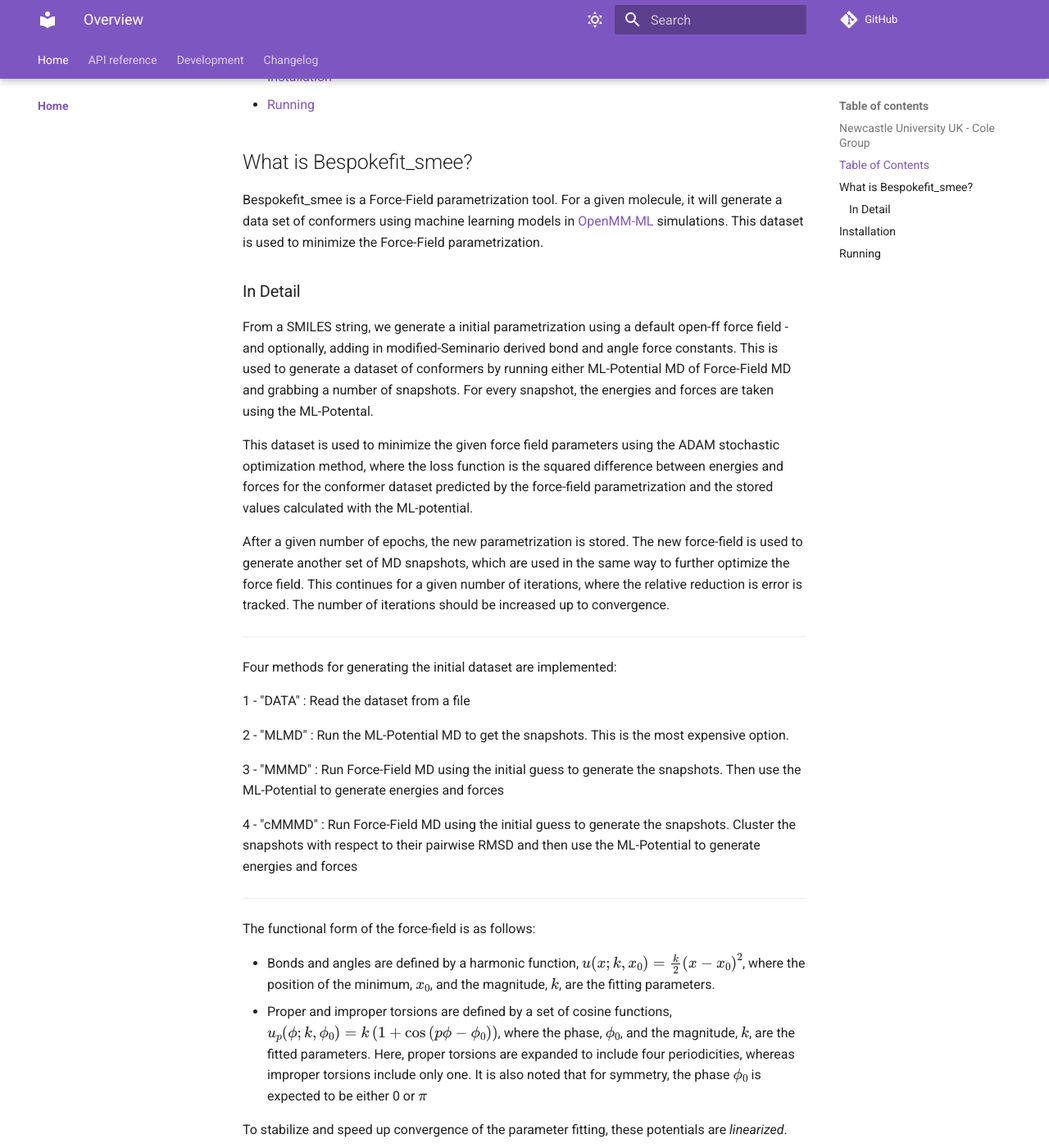
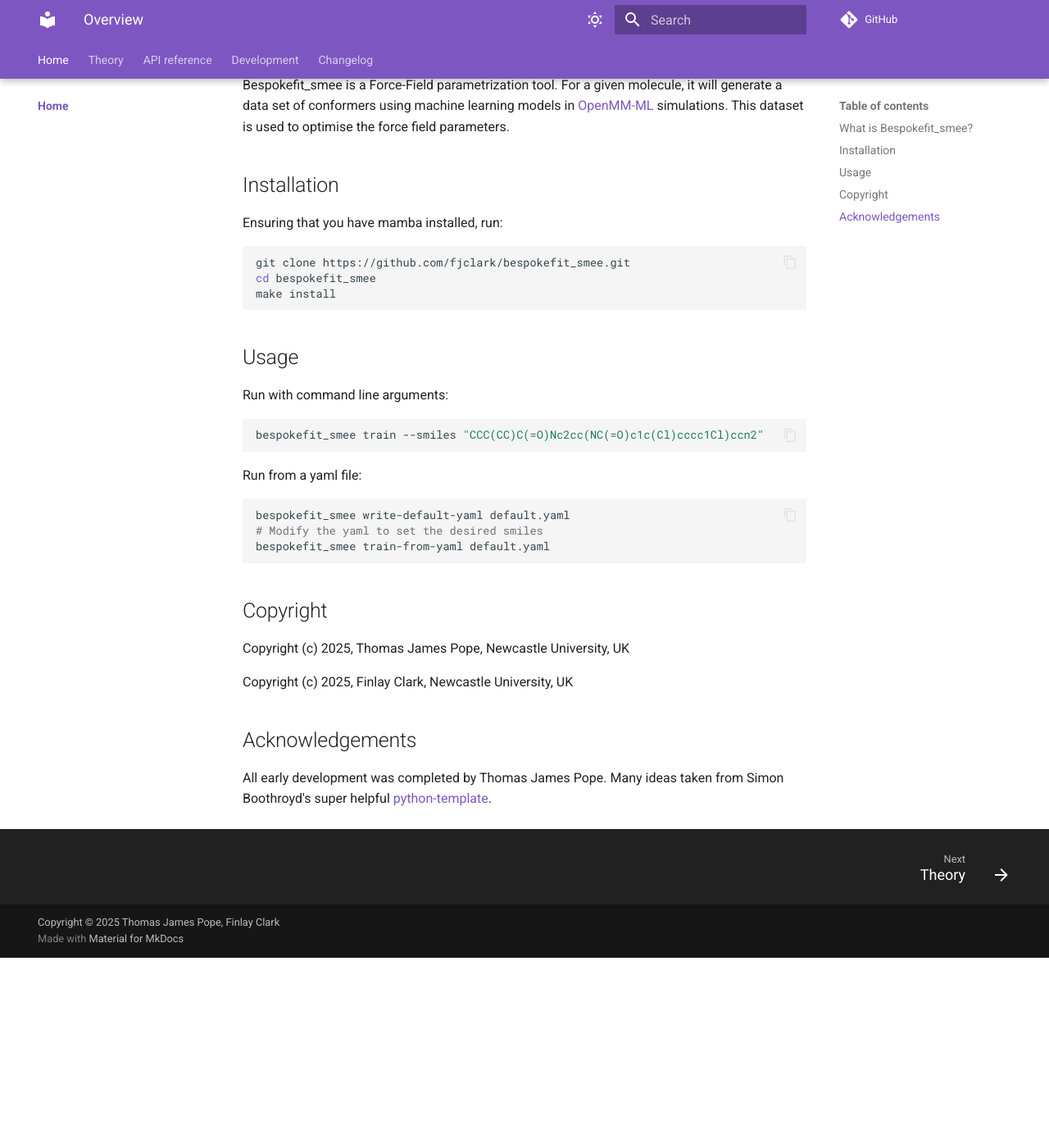
Before and after one commit to fjclark/bespokefit_smee, an MkDocs documentation site: the page built from docs/index.md, in a window 1280 px wide and 1400 px high, scrolled down 808 px. Shown: the whole window at 82% size. Built offline with MkDocs 1.6.1 and Material for MkDocs 9.7.7, drawn with Linux system fonts in a browser that asks for light colours; comment, search, counter and statistics services are not loaded; the version menu is left out; after the commit the page ends 1976 px from its top, so only the background shows below that; some of the changed text lies outside the part shown.

Commit message:
Streamline README
Most original material moved to the theory section of the docs.

````diff
--- a/README.md
+++ b/README.md
@@ -20,131 +20,45 @@
 
 ---
 
-Generate a Bespoke Force-Field Parametrization Quickly and Reliably
+Generate a Bespoke Force-Field Parametrization Quickly and Reliably. Developed in the [Cole Group](https://blogs.ncl.ac.uk/danielcole/about-us/) at Newcastle University. Please see the [**documentation**](https://fjclark.github.io/bespokefit_smee/).
 
-#### **Newcastle University UK - Cole Group**
-
-
-## Table of Contents
-
-* [What is Bespokefit_smee?](https://github.com/thomasjamespope/bespokefit_smee?tab=readme-ov-file#what-is-bespokefit_smee)
-    * [In-Detail](https://github.com/thomasjamespope/bespokefit_smee?tab=readme-ov-file#In-Detail)
-* [Installation](https://github.com/thomasjamespope/bespokefit_smee?tab=readme-ov-file#installation)
-* [Running](https://github.com/thomasjamespope/bespokefit_smee?tab=readme-ov-file#running)
-
-
+***Warning**: This code is experimental and under active development. It is not guaranteed to provide correct results,
+the documentation and testing is incomplete, and the API may change without notice.*
 
 ## What is Bespokefit_smee?
 
-Bespokefit_smee is a Force-Field parametrization tool. For a given molecule, it will generate a data set of conformers using machine learning models in [OpenMM-ML](https://github.com/openmm/openmm-ml) simulations. This dataset is used to minimize the Force-Field parametrization.
-
-### In Detail
-
-From a SMILES string, we generate a initial parametrization using a default open-ff force field - and optionally, adding in modified-Seminario derived bond and angle force constants. This is used to generate a dataset of conformers by running either ML-Potential MD of Force-Field MD and grabbing a number of snapshots. For every snapshot, the energies and forces are taken using the ML-Potental.
-
-This dataset is used to minimize the given force field parameters using the ADAM stochastic optimization method, where the loss function is the squared difference between energies and forces for the conformer dataset predicted by the force-field parametrization and the stored values calculated with the ML-potential.
-
-After a given number of epochs, the new parametrization is stored. The new force-field is used to generate another set of MD snapshots, which are used in the same way to further optimize the force field. This continues for a given number of iterations, where the relative reduction is error is tracked. The number of iterations should be increased up to convergence.
-
----
-Four methods for generating the initial dataset are implemented:
-
- 1 - "DATA" : Read the dataset from a file
-
- 2 - "MLMD" : Run the ML-Potential MD to get the snapshots. This is the most expensive option.
-
- 3 - "MMMD" : Run Force-Field MD using the initial guess to generate the snapshots. Then use the ML-Potential to generate energies and forces
-
- 4 - "cMMMD" : Run Force-Field MD using the initial guess to generate the snapshots. Cluster the snapshots with respect to their pairwise RMSD and then use the ML-Potential to generate energies and forces
-
----
-The functional form of the force-field is as follows:
-
-- Bonds and angles are defined by a harmonic function,
-$u(x;k,x_0)=\frac{k}{2}\left(x-x_0\right)^2$,
-where the position of the minimum, $x_0$, and the magnitude, $k$, are the fitting parameters.
-- Proper and improper torsions are defined by a set of cosine functions,
-$u_p(\phi;k,\phi_0)=k\left(1+\cos{\left(p\phi-\phi_0\right)}\right)$,
-where the phase, $\phi_0$, and the magnitude, $k$, are the fitted parameters. Here, proper torsions are expanded to include four periodicities, whereas improper torsions include only one. It is also noted that for symmetry, the phase $\phi_0$ is expected to be either 0 or $\pi$
-
-To stabilize and speed up convergence of the parameter fitting, these potentials are *linearized*.
-
-The linearization of the harmonic terms followed the approach by [espaloma](https://doi.org/10.1039/D2SC02739A), where the minimum is assumed to be within a window given by $x_1$ and $x_2$, such that the fitting parameters may by remapped onto linear terms,
-
-$$k_1=k\frac{x_2-x_0}{x_2-x_1} \quad\text{and}\quad k_2=k\frac{x_0-x_1}{x_2-x_1}$$
-
-These terms give the original parameters via,
-
-$$k=k_1+k_2 \quad\text{and}\quad x_0=\frac{k_1x_1+k_2x_2}{k_1+k_2}$$
-
-Crucially, the gradient along $k_1$ and $k_2$ behaves more reliably and so the parameters minimize faster.
-
-In a similar way, the cosine functions are linearized by defining a *phase window* of 0 to $\pi$, such that the parameters may be mapped onto,
-
-$$k_0=\frac{k}{2}\left(1+\cos{\phi_0}\right) \quad\text{and}\quad k_{\pi}=\frac{k}{2}\left(1-\cos{\phi_0}\right)$$
-
-which yield the original parameters via,
-
-$$k=k_0+k_{\pi} \quad\text{and}\quad \cos{\phi_0}=\frac{k_0-k_{\pi}}{k_0+k_{\pi}}$$
-
-Again, the gradient along $k_0$ and $k_{\pi}$ is more reliable and the parametrization proceed faster.
+Bespokefit_smee is a Force-Field parametrization tool. For a given molecule, it will generate a data set of conformers using machine learning models in [OpenMM-ML](https://github.com/openmm/openmm-ml) simulations. This dataset is used to optimise the force field parameters.
 
 ## Installation
 
-The easiest way to install Bespokefit_smee is with conda:
-
-```
-   git clone https://github.com/thomasjamespope/bespokefit_smee.git
-   cd bespokefit_smee
-   mamba env create -n bespokefit_smee --file enviroment.yaml
-   mamba activate bespokefit_smee
-   pip install mace-torch
-```
-In addition, an updated version on the package [smee](https://github.com/SimonBoothroyd/smee) is required:
-```
-   mamba uninstall smee
-   mamba install pydantic-units msgpack-python nnpops
-   git clone https://github.com/thomasjamespope/smee
-   cd smee
-   pip install .
+Ensuring that you have mamba installed, run:
+```bash
+git clone https://github.com/fjclark/bespokefit_smee.git
+cd bespokefit_smee
+make install
 ```
 
-## Running
+## Usage
 
-Running Bespokefit_smee is easy. Simply determine the SMILES string of your molecule are run:
+Run with command line arguments:
+```bash
+bespokefit_smee train --smiles "CCC(CC)C(=O)Nc2cc(NC(=O)c1c(Cl)cccc1Cl)ccn2"
 ```
-    python bespokefit_smee.py --smiles SMILES [options]
+
+Run from a yaml file:
+```bash
+bespokefit_smee write-default-yaml default.yaml
+# Modify the yaml to set the desired smiles
+bespokefit_smee train-from-yaml default.yaml
 ```
-where a full list of options follows. Note, only the SMILES string is required. The other options have reasonable defaults.
 
-| Input parameter | Variable | Default | Description |
-| --- | --- | --- | --- |
-| `--smiles` | *str* | None | SMILES string of the molecule |
-| `--method` | *str* | MMMD | Method for generating data: (DATA,MLMD,MMMD,cMMMD) |
-| `--N_epochs` | *int* | 1000 | Number of epochs in the ML fit |
-| `--learning_rate` | *float* | 0.1 | Learning Rate in the ML fit |
-| `--learning_rate_decay` | *float* | 0.99 | Learning Rate Decay |
-| `--learning_rate_decay_step` | *int* | 10 | Learning Rate Decay Step |
-| `--loss_force_weight` | *float* | 1e5 | Scaling Factor for the Force loss term |
-| `--force_field_init` | *str* | openff-2.2.0.offxml | Starting guess force field |
-| `--modSem` <br/> `--no-modSem` | | `--modSem` | Use mod-Seminario method to initialize the Force Field |
-| `--linear_harmonics` <br/> `--no-linear_harmonics` | | `--linear_harmonics` | Linearize the Harmonic potentials in the Force Field |
-| `--linear_torsions` <br/> `--no-linear_torsions` | | `--linear_torsions` | Linearize the Torsion potentials in the Force Field |
-| `--MLMD_potential` | *str* | mace-off23-small | Name of the MD potential used |
-| `--N_train` | *int* | 1000 | Number of data-points in training set |
-| `--N_test` | *int* | 1000 | Number of data-points in test set |
-| `--N_conformers` | *int* | 10 | Number of Starting Conformers |
-| `--N_iterations` | *int* | 5 | Number of ML Iterations Performed |
-| `--memory` <br/> `--no-memory` | | `--memory` | Retain data upon iteration |
-| `--MD_stepsize` | *int* | 10 | Number of Time Steps Between MD Snapshots |
-| `--MD_startup` | *int* | 100 | Number of Time Steps Ignored |
-| `--MD_temperature` | *int* | 500 | Temperature in Kelvin |
-| `--MD_dt` | *float* | 1.0 | MD Stepsize in femtoseconds |
-| `--MD_energy_lower_cutoff` | *float* | 1.0 | Lower bound for the energy cut-off function in kcal/mol |
-| `--MD_energy_upper_cutoff` | *float* | 10.0 | Upper bound for the energy cut-off function in kcal/mol |
-| `--Cluster_tolerance` | *float* | 0.075 | Tolerance used in the RMSD clustering |
-| `--Cluster_Parallel` | *int* | 1 | MPI nodes used in the RMSD clustering |
-| `--data` | *str* | train_data | Location of pre-calculated data set |
-| `--modSem_finite_step` | *float* | 0.005291772 | Finite Step to Calculate Hessian in Ang |
-| `--modSem_vib_scaling` | *float* | 0.957 | Vibrational Scaling Parameter |
-| `--modSem_tolerance` | *float* | 0.0001 | Tolerance for the geometry optimizer |
+
+## Copyright
+
+Copyright (c) 2025, Thomas James Pope, Newcastle University, UK
+
+Copyright (c) 2025, Finlay Clark, Newcastle University, UK
+
+## Acknowledgements
+
+All early development was completed by Thomas James Pope. Many ideas taken from Simon Boothroyd's super helpful [python-template](https://github.com/SimonBoothroyd/python-template).
--- a/mkdocs.yml
+++ b/mkdocs.yml
@@ -19,6 +19,7 @@ extra:
 nav:
 - Home:
   - Overview: index.md
+- Theory: theory.md
 - API reference: reference/
 - Development: development.md
 - Changelog: changelog.md
````
Also changed, not shown: docs/theory.md (added, +50 -0 lines).
